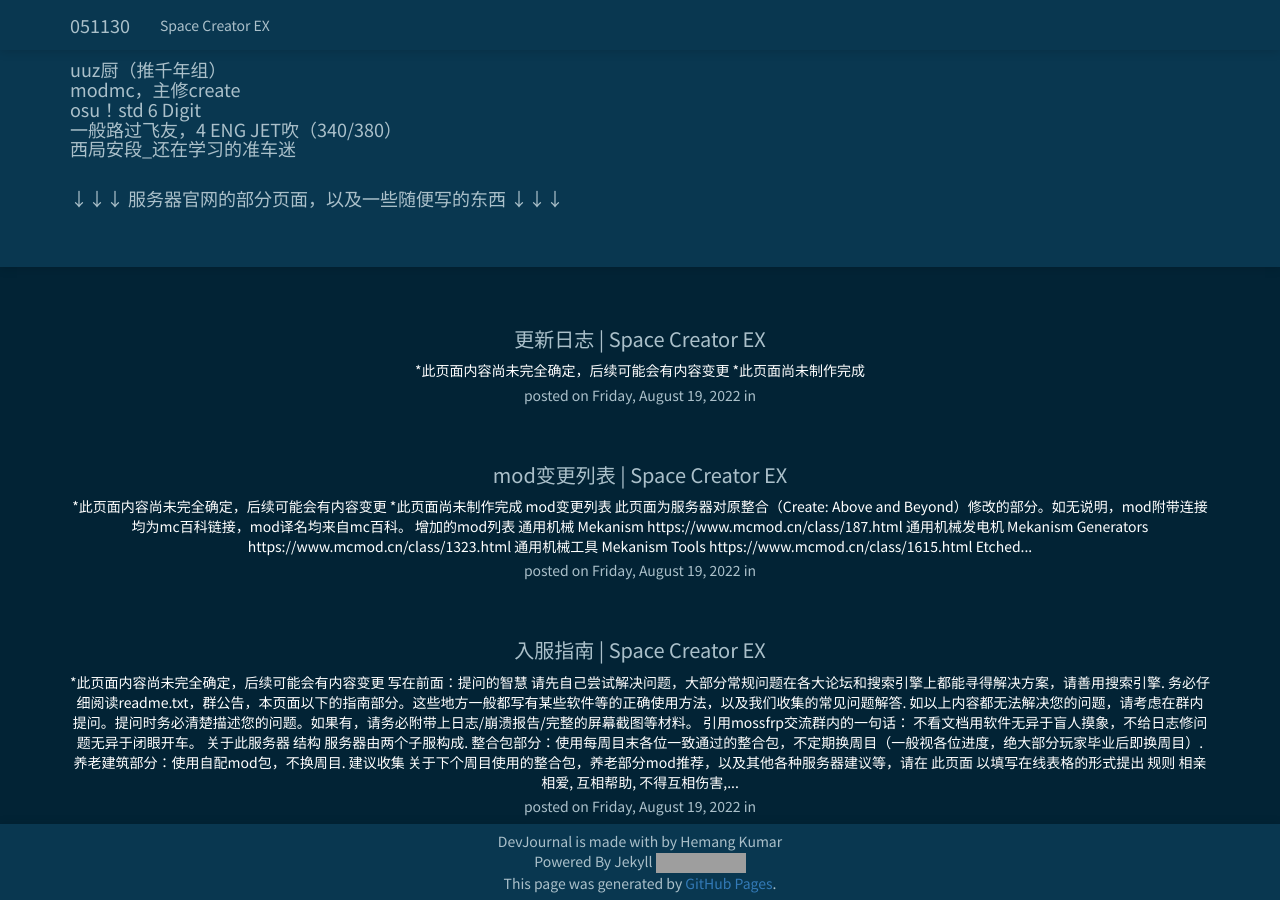
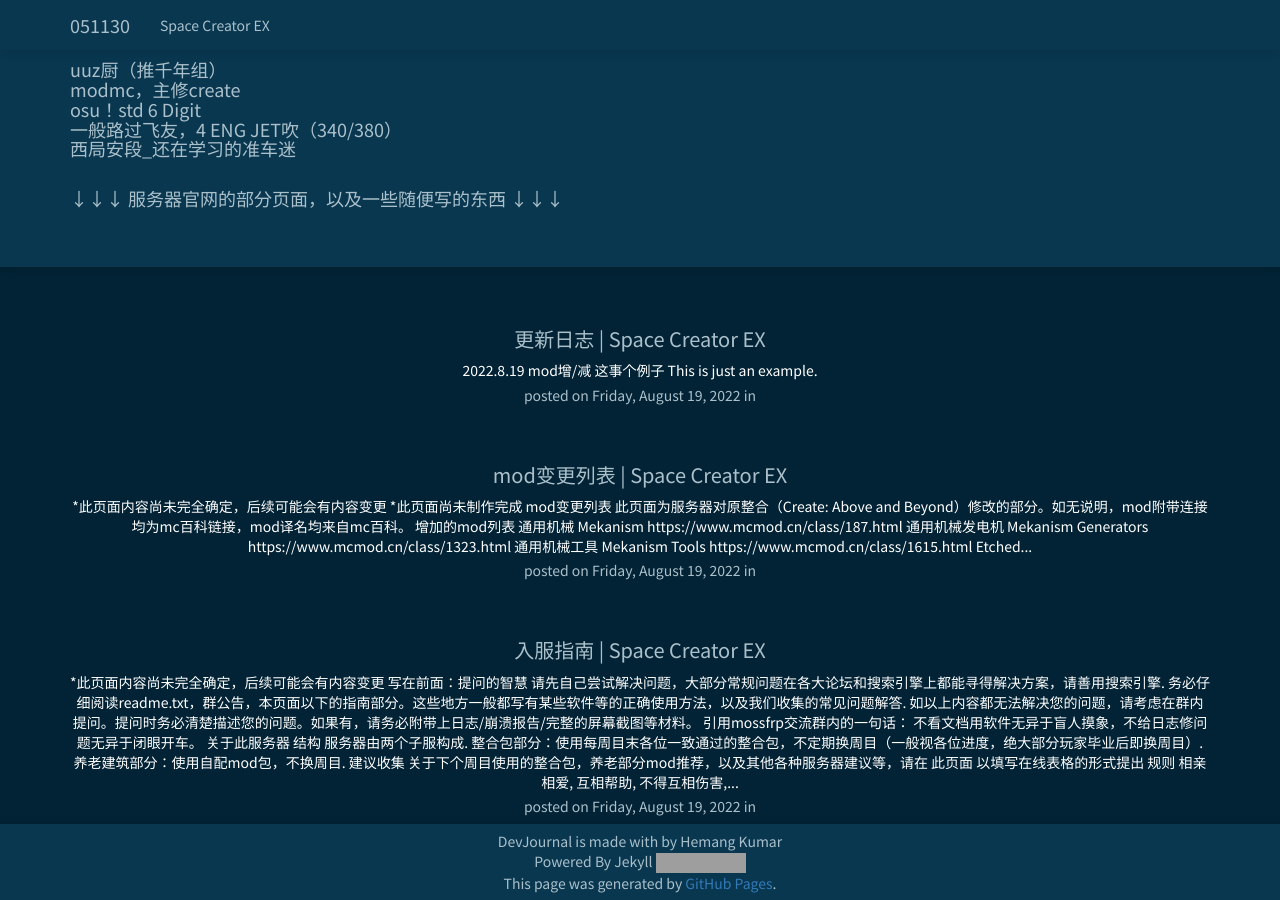
Before and after one commit to x051130x/x051130x.github.io, a Jekyll site: the page built from index.html, in a window 1280 px wide and 900 px high, scrolled down 1671 px. Built offline with Jekyll 4.4.1, drawn with Linux system fonts in a browser that asks for light colours; nearby versions of some CDN libraries; grey boxes are pictures that could not be loaded.

Commit message:
start uplog

```diff
--- a/_posts/2022-8-19-uplog.md
+++ b/_posts/2022-8-19-uplog.md
@@ -3,6 +3,12 @@ layout: post
 title: 更新日志 | Space Creator EX
 ---
 
-*此页面内容尚未完全确定，后续可能会有内容变更
+-----------------------
 
-*此页面尚未制作完成
+> 2022.8.19 mod增/减
+
+这事个例子
+
+This is just an example.
+
+-----------------------
```
Also changed, not shown: img/3thphoto.jpg (added).
